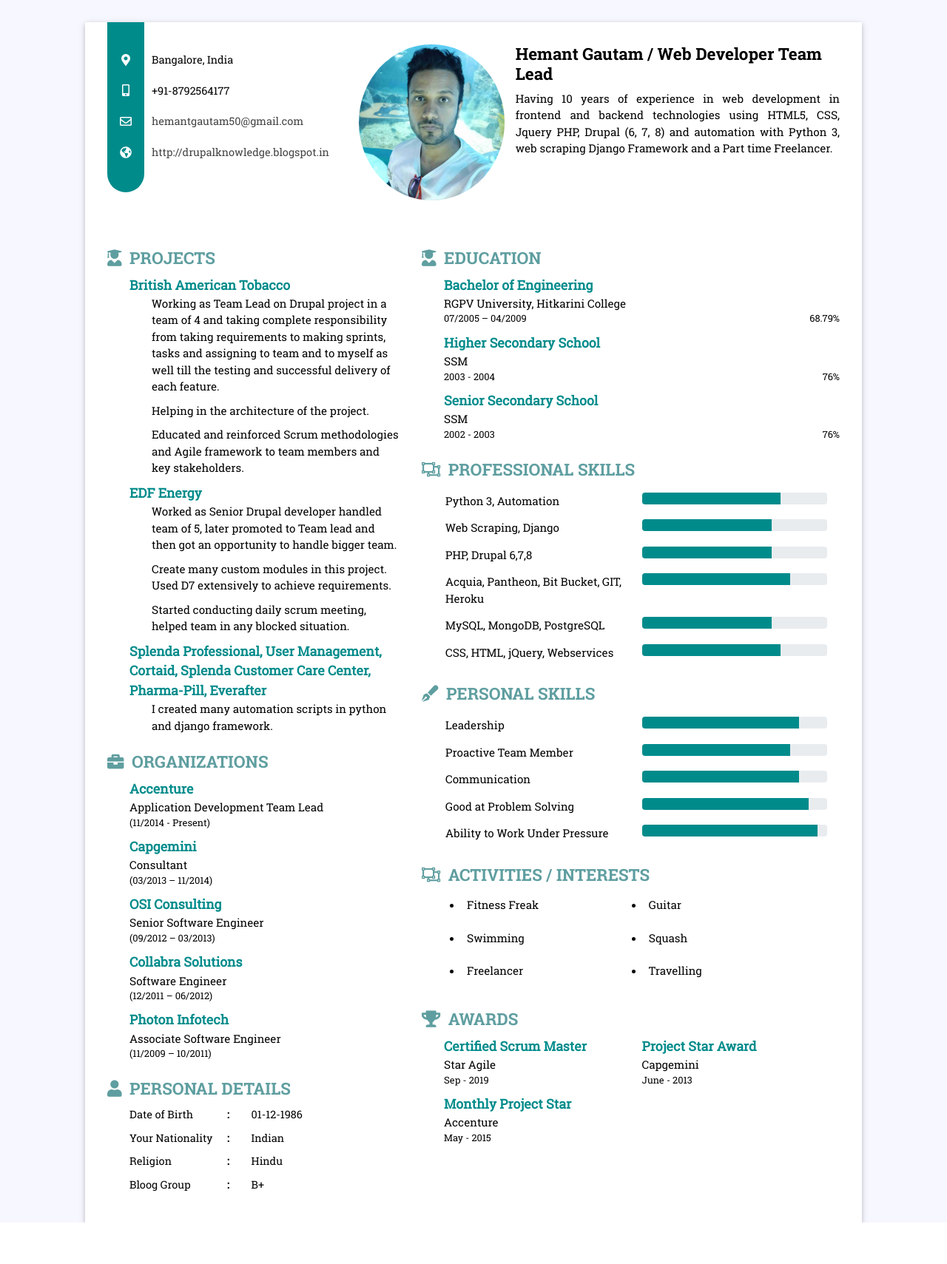
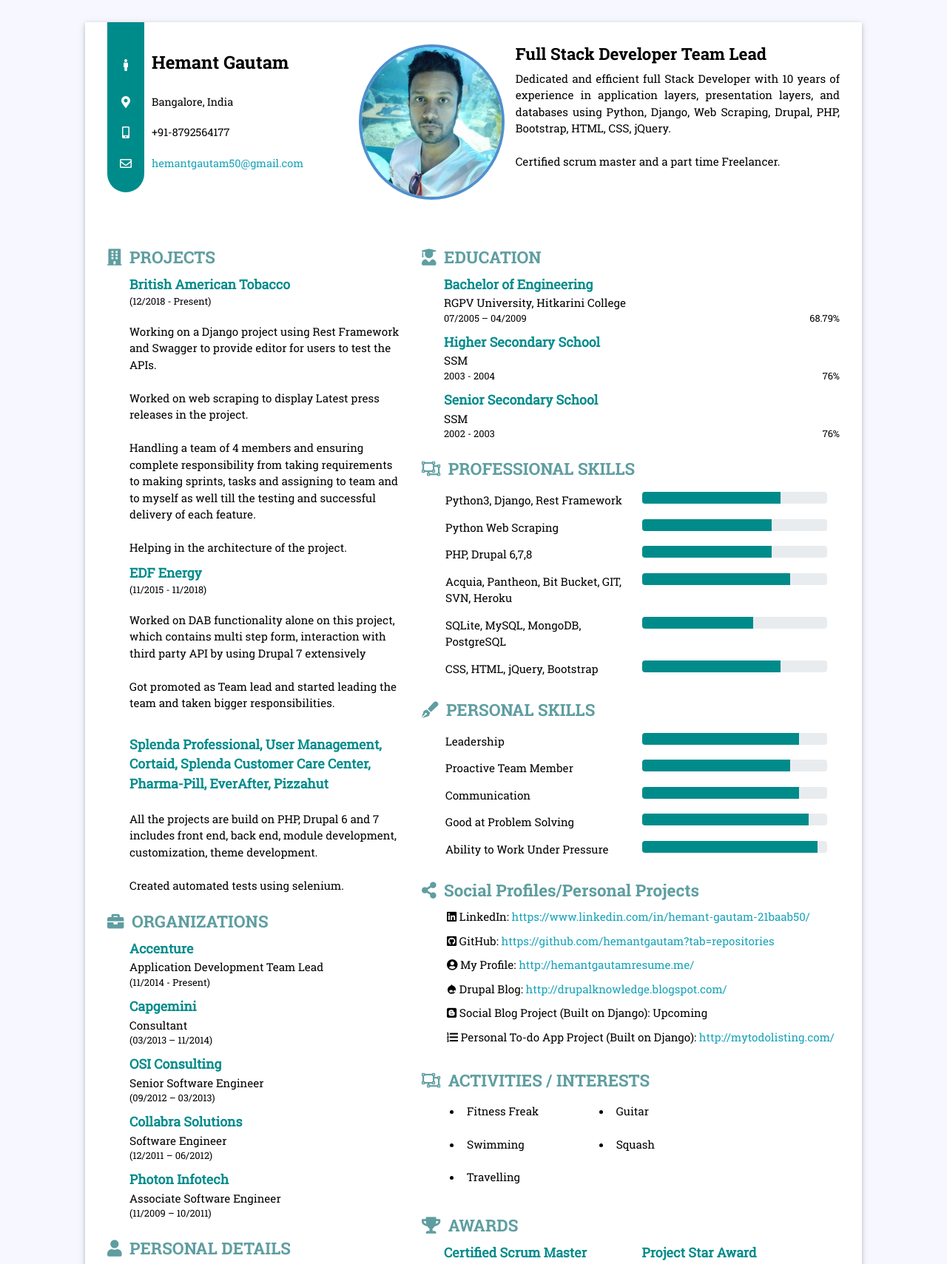
Before and after one commit to hemantgautam/PythonProjects, a Django app: page / in a window 1280 px wide. Shown: the top 1709 px of the page at 74% size. Before the commit the page ends 1653 px from the top, so only its background shows below. Run offline with Django 3.2, Linux system fonts and the light colour scheme; some libraries are stand-ins or nearby versions.

Commit message:
Updated Index.html

```diff
--- a/Django/hemantgautamresume/myresume/views.py
+++ b/Django/hemantgautamresume/myresume/views.py
@@ -3,12 +3,12 @@ from django.shortcuts import render
 
 # Create your views here.
 def myresume(request):
-    pro_skills = {"Python 3, Automation": "75",
-                  "Web Scraping, Django": "70",
+    pro_skills = {"Python3, Django, Rest Framework": "75",
+                  "Python Web Scraping ": "70",
                   "PHP, Drupal 6,7,8": "70",
-                  "Acquia, Pantheon, Bit Bucket, GIT, Heroku": "80",
-                  "MySQL, MongoDB, PostgreSQL": "70",
-                  "CSS, HTML, jQuery, Webservices": "75"}
+                  "Acquia, Pantheon, Bit Bucket, GIT, SVN, Heroku": "80",
+                  "SQLite, MySQL, MongoDB, PostgreSQL": "60",
+                  "CSS, HTML, jQuery, Bootstrap": "75"}
 
     personal_skills = {"Leadership ": "85",
                        "Proactive Team Member": "80",
@@ -16,6 +16,6 @@ def myresume(request):
                        "Good at Problem Solving": "90",
                        "Ability to Work Under Pressure": "95"}
 
-    interests = ['Fitness Freak', 'Guitar', 'Swimming', 'Squash', 'Freelancer', 'Travelling']
+    interests = ['Fitness Freak', 'Guitar', 'Swimming', 'Squash', 'Travelling']
     return render(request, 'index.html',
                   {'pro_skills': pro_skills, 'personal_skills': personal_skills, 'interests': interests})
--- a/Django/hemantgautamresume/templates/index.html
+++ b/Django/hemantgautamresume/templates/index.html
@@ -1,23 +1,33 @@
 {% load static %}
 <html lang="en">
-
 <head>
     <meta charset="utf-8">
     <meta name="viewport" content="width=device-width, initial-scale=1, shrink-to-fit=no">
-    <title>Hemant Gautam Web Developer</title>
-
+    <title>Hemant Gautam | Full Stack Developer Team Lead</title>
     <link rel="stylesheet" href="{% static 'css/bootstrap.min.css' %}">
     <link rel="stylesheet" href="{% static 'css/fontawsom-all.min.css' %}">
     <link rel="stylesheet" type="text/css" href="{% static 'css/style.css' %}"/>
+    <style>
+        .grade_right{float:right;}
+        div.profile-go img{border: 4px solid #4f90cd;}
+
+
+    </style>
 </head>
-
 <body>
 <div class="container-fluid overcover">
     <div class="container profile-box">
         <div class="row top-prof">
             <div class="col-md-4 scov">
-
                 <ul>
+                    <li>
+                        <div class="icon">
+                            <i class="fas fa-male"></i>
+                        </div>
+                        <div class="detail">
+                            <h4>Hemant Gautam</h4>
+                        </div>
+                    </li>
                     <li>
                         <div class="icon">
                             <i class="fas fa-map-marker-alt"></i>
@@ -26,13 +36,11 @@
                             Bangalore, India
                         </div>
                     </li>
-
                     <li>
                         <div class="icon">
                             <i class="fas fa-mobile-alt"></i>
                         </div>
                         <div class="detail">
-
                             +91-8792564177
                         </div>
                     </li>
@@ -41,18 +49,9 @@
                             <i class="far fa-envelope"></i>
                         </div>
                         <div class="detail">
-                            <a href="mailto:hemantgautam50@gmail.com">hemantgautam50@gmail.com</a>
+                            <a class="text-info" href="mailto:hemantgautam50@gmail.com">hemantgautam50@gmail.com</a>
                         </div>
                     </li>
-                    <li>
-                        <div class="icon">
-                            <i class="fas fa-globe-americas"></i>
-                        </div>
-                        <div class="detail">
-                            <a target="_blank" href="http://drupalknowledge.blogspot.in/">http://drupalknowledge.blogspot.in</a>
-                        </div>
-                    </li>
-
                 </ul>
                 <div class="styl-bb"></div>
             </div>
@@ -62,10 +61,11 @@
                         <img src="{% static 'images/profile.jpg' %}" alt="">
                     </div>
                     <div class="col-md-8 datadiv">
-                        <h2>Hemant Gautam / Web Developer Team Lead</h2>
-                        <p>Having 10 years of experience in web development in frontend and backend technologies using
-                            HTML5, CSS, Jquery PHP, Drupal (6, 7, 8) and
-                            automation with Python 3, web scraping Django Framework and a Part time Freelancer.</p>
+                        <h2>Full Stack Developer Team Lead</h2>
+                        <p> Dedicated and efficient full Stack Developer with 10 years of experience in application
+                            layers, presentation layers, and databases using Python, Django, Web Scraping, Drupal, PHP,
+                            Bootstrap, HTML, CSS, jQuery.</p>
+                        <p><br/>Certified scrum master and a part time Freelancer.</p>
                     </div>
                 </div>
             </div>
@@ -73,49 +73,38 @@
         <div class="row more-detail">
             <div class="col-md-5">
                 <div class="education">
-                    <h3><i class="fas fa-user-graduate"></i> PROJECTS</h3>
+                    <h3><i class="fas fa-building"></i> PROJECTS</h3>
                     <ul>
                         <li><b>British American Tobacco</b>
-                            <ul>
-                                <li>
-                                    Working as Team Lead on Drupal project in a team of 4 and taking complete
-                                    responsibility from taking requirements to making sprints, tasks and assigning to
-                                    team and to myself as well till the testing and successful delivery of each feature.
-                                </li>
-                                <li>
-                                    Helping in the architecture of the project.
-                                </li>
-                                <li>
-                                    Educated and reinforced Scrum methodologies and Agile framework to team members and
-                                    key stakeholders.
-                                </li>
-                            </ul>
+                            <p>
+                                <span>(12/2018 - Present)<br><br></span>
+                                Working on a Django project using Rest Framework and Swagger to provide editor for users
+                                to test the APIs.<br><br>
+                                Worked on web scraping to display Latest press releases in the project.
+                                <br><br>
+                                Handling a team of 4 members and ensuring complete responsibility from taking
+                                requirements to making sprints, tasks and assigning to team and to myself as
+                                well till the testing and successful delivery of each feature.
+                            </p><br>
+                            Helping in the architecture of the project.
                         </li>
                         <li><b>EDF Energy</b>
-                            <ul>
-                                <li>
-                                    Worked as Senior Drupal developer handled team of 5,
-                                    later promoted to Team lead and then got an
-                                    opportunity to handle bigger team.
-                                </li>
-                                <li>
-                                    Create many custom modules in this project. Used D7
-                                    extensively to achieve requirements.
-                                </li>
-                                <li>
-                                    Started conducting daily scrum meeting, helped team in
-                                    any blocked situation.
-                                </li>
-                            </ul>
+                            <p>
+                                <span>(11/2015 - 11/2018)<br><br></span>
+                            <p>Worked on DAB functionality alone on this project, which contains multi step form,
+                                interaction with third party API by using Drupal 7 extensively</p><br>
+                            <p>Got promoted as Team lead and started leading the team and taken bigger responsibilities.</p>
+                            </p><br>
                         </li>
                         <li><b>Splenda Professional, User Management,
                             Cortaid, Splenda Customer Care Center,
-                            Pharma-Pill, Everafter</b>
-                            <ul>
-                                <li>
-                                    I created many automation scripts in python and django framework.
-                                </li>
-                            </ul>
+                            Pharma-Pill, EverAfter, Pizzahut</b>
+                            <p><br>
+                                All the projects are build on PHP, Drupal 6 and 7 includes front end, back end,
+                                module development, customization, theme development.
+                            <br><br>
+                                Created automated tests using selenium.
+                            </p>
                         </li>
                     </ul>
                 </div>
@@ -140,7 +129,7 @@
                         </li>
                         <li><b>Photon Infotech</b>
                             <p>Associate Software Engineer</p>
-                                <span>(11/2009 – 10/2011)</span>
+                            <span>(11/2009 – 10/2011)</span>
                         </li>
                     </ul>
                 </div>
@@ -176,7 +165,7 @@
                     </div>
                     <div class="row bd-ro">
                         <div class="col-sm-5">
-                            Bloog Group
+                            Blood Group
                             <span>:</span>
                         </div>
                         <div class="col-sm-7">
@@ -192,23 +181,22 @@
                         <li><b>Bachelor of Engineering</b>
                             <p>RGPV University, Hitkarini College</p>
                             <span>07/2005 – 04/2009</span>
-                            <span style="float:right">68.79%</span>
+                            <span class="grade_right">68.79%</span>
                         </li>
                         <li><b>Higher Secondary School</b>
                             <p>SSM</p>
                             <span>2003 - 2004</span>
-                            <span style="float:right">76%</span>
+                            <span class="grade_right">76%</span>
                         </li>
                         <li><b>Senior Secondary School</b>
                             <p>SSM</p>
                             <span>2002 - 2003</span>
-                            <span style="float:right">76%</span>
+                            <span class="grade_right">76%</span>
                         </li>
                     </ul>
                 </div>
                 <div class="education">
                     <h3><i class="far fa-object-ungroup"></i> PROFESSIONAL SKILLS</h3>
-
                     <div class="profess-cover">
                         {% for skill, percent in pro_skills.items %}
                         <div class="row prog-row">
@@ -217,7 +205,8 @@
                             </div>
                             <div class="col-sm-6">
                                 <div class="progress">
-                                    <div class="progress-bar" role="progressbar" style="width: {{percent}}%"
+                                    <div title="{{percent}}%" class="progress-bar" role="progressbar"
+                                         style="width: {{percent}}%"
                                          aria-valuenow="25"
                                          aria-valuemin="0" aria-valuemax="100"></div>
                                 </div>
@@ -236,7 +225,9 @@
                             </div>
                             <div class="col-sm-6">
                                 <div class="progress">
-                                    <div class="progress-bar" role="progressbar" style="width: {{ppercent}}%" aria-valuenow="25"
+                                    <div title="{{ppercent}}%" class="progress-bar" role="progressbar"
+                                         style="width: {{ppercent}}%"
+                                         aria-valuenow="25"
                                          aria-valuemin="0" aria-valuemax="100"></div>
                                 </div>
                             </div>
@@ -244,11 +235,36 @@
                         {% endfor %}
                     </div>
                 </div>
+                <div class="education">
+                    <h3><i class="fas fa-share-alt"></i> Social Profiles/Personal Projects</h3>
+                    <ul>
+                        <li class="ml-1"><i class="fab fa-linkedin"></i> LinkedIn: <a target="_blank" class="text-info"
+                                                                                      href="https://www.linkedin.com/in/hemant-gautam-21baab50/">https://www.linkedin.com/in/hemant-gautam-21baab50/</a>
+                        </li>
+                        <li class="ml-1"><i class="fab fa-github-square"></i> GitHub: <a target="_blank"
+                                                                                         class="text-info"
+                                                                                         href="https://github.com/hemantgautam?tab=repositories">https://github.com/hemantgautam?tab=repositories</a>
+                        </li>
+                        <li class="ml-1"><i class="fas fa-user-circle"></i> My Profile: <a target="_blank"
+                                                                                           class="text-info"
+                                                                                           href="http://hemantgautamresume.me/">http://hemantgautamresume.me/</a>
+                        </li>
+                        <li class="ml-1"><i class="fab fa-drupal"></i> Drupal Blog: <a target="_blank" class="text-info"
+                                                                                       href="http://drupalknowledge.blogspot.com/">http://drupalknowledge.blogspot.com/</a>
+                        </li>
+                        <li class="ml-1"><i class="fab fa-blogger"></i> Social Blog Project (Built on Django): <a
+                                target="_blank" class="text-info" href="#"></a>Upcoming
+                        </li>
+                        <li class="ml-1"><i class="fas fa-list-ol"></i> Personal To-do App Project (Built on Django): <a
+                                target="_blank" class="text-info" href="http://mytodolisting.com/">http://mytodolisting.com/</a>
+                        </li>
+                    </ul>
+                </div>
                 <div class="education row no-margin activity">
                     <h3><i class="far fa-object-ungroup"></i> ACTIVITIES / INTERESTS</h3>
                     <ul>
                         {% for interest in interests %}
-                            <li>{{interest}}</li>
+                        <li>{{interest}}</li>
                         {% endfor %}
                     </ul>
                 </div>
@@ -269,18 +285,9 @@
                         </li>
                     </ul>
                 </div>
-
             </div>
-
         </div>
     </div>
 </div>
 </body>
-
-<script src="{% static 'js/jquery-3.2.1.min.js' %}"></script>
-<script src="{% static 'js/popper.min.js' %}"></script>
-<!--<script src="{% static 'js/bootstrap.min.js' %}"></script>-->
-<script src="{% static 'js/script.js' %}"></script>
-
-
 </html>
```
Also changed, not shown: Django/hemantgautamresume/db.sqlite3 (deleted).
